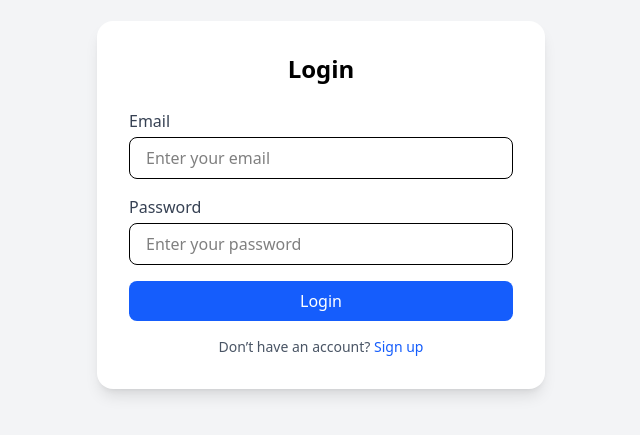
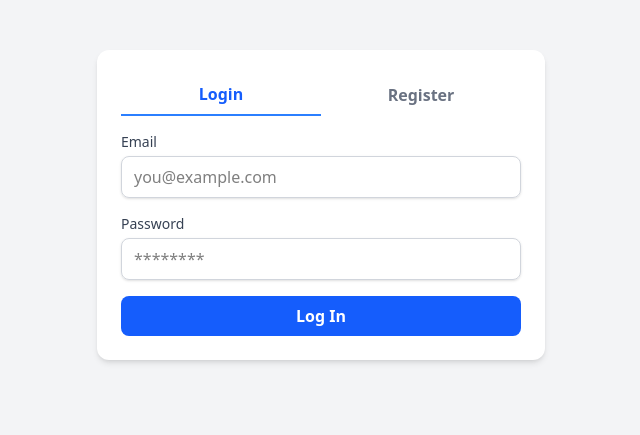
Before and after one commit to nbkurian11/gamifyreading, a React (Vite) app in the folder frontend/: page / in a window 1280 px wide. Shown: the part 195-630 px from the top of the page, without its empty margins (319-959 px from the left). Built offline with nearby package versions, Linux system fonts and the light colour scheme; the HTML template or start-up script is replaced by a standard one.

Commit message:
register

```diff
--- a/frontend/pages/UserLogin.jsx
+++ b/frontend/pages/UserLogin.jsx
@@ -1,46 +1,95 @@
-import React from 'react';
+import React, { useState } from 'react';
 
 const UserLogin = () => {
+  const [activeTab, setActiveTab] = useState('login');
+
   return (
-    <div className="min-h-screen flex items-center justify-center bg-gray-100">
-      <div className="w-full max-w-md bg-white p-8 rounded-2xl shadow-lg">
-        <h2 className="text-2xl font-bold text-center mb-6">Login</h2>
+    <div className="min-h-screen flex items-center justify-center bg-gray-100 px-4">
+      <div className="bg-white p-6 rounded-xl shadow-md w-full max-w-md">
+        {/* Tabs */}
+        <div className="flex justify-around mb-4">
+          <button
+            onClick={() => setActiveTab('login')}
+            className={`w-1/2 py-2 text-center font-semibold ${
+              activeTab === 'login'
+                ? 'border-b-2 border-blue-500 text-blue-600'
+                : 'text-gray-500'
+            }`}
+          >
+            Login
+          </button>
+          <button
+            onClick={() => setActiveTab('register')}
+            className={`w-1/2 py-2 text-center font-semibold ${
+              activeTab === 'register'
+                ? 'border-b-2 border-blue-500 text-blue-600'
+                : 'text-gray-500'
+            }`}
+          >
+            Register
+          </button>
+        </div>
+
+        {/* Forms */}
+        {activeTab === 'login' ? (
           <form className="space-y-4">
             <div>
-            <label className="block text-gray-700 mb-1" htmlFor="email">
-              Email
-            </label>
+              <label className="block text-sm font-medium text-gray-700">Email</label>
               <input
-              id="email"
                 type="email"
-              placeholder="Enter your email"
-              className="w-full px-4 py-2 border rounded-lg focus:outline-none focus:ring-2 focus:ring-blue-500"
+                className="mt-1 block w-full px-3 py-2 border border-gray-300 rounded-lg shadow-sm focus:outline-none focus:ring focus:ring-blue-300"
+                placeholder="you@example.com"
               />
             </div>
             <div>
-            <label className="block text-gray-700 mb-1" htmlFor="password">
-              Password
-            </label>
+              <label className="block text-sm font-medium text-gray-700">Password</label>
               <input
-              id="password"
                 type="password"
-              placeholder="Enter your password"
-              className="w-full px-4 py-2 border rounded-lg focus:outline-none focus:ring-2 focus:ring-blue-500"
+                className="mt-1 block w-full px-3 py-2 border border-gray-300 rounded-lg shadow-sm focus:outline-none focus:ring focus:ring-blue-300"
+                placeholder="********"
               />
             </div>
             <button
               type="submit"
-            className="w-full bg-blue-600 text-white py-2 rounded-lg hover:bg-blue-700 transition"
+              className="w-full py-2 px-4 bg-blue-600 text-white font-semibold rounded-lg hover:bg-blue-700"
             >
-            Login
+              Log In
             </button>
           </form>
-        <p className="mt-4 text-center text-sm text-gray-600">
-          Don’t have an account?{' '}
-          <a href="#" className="text-blue-600 hover:underline">
-            Sign up
-          </a>
-        </p>
+        ) : (
+          <form className="space-y-4">
+            <div>
+              <label className="block text-sm font-medium text-gray-700">Username</label>
+              <input
+                type="text"
+                className="mt-1 block w-full px-3 py-2 border border-gray-300 rounded-lg shadow-sm focus:outline-none focus:ring focus:ring-blue-300"
+                placeholder="yourusername"
+              />
+            </div>
+            <div>
+              <label className="block text-sm font-medium text-gray-700">Email</label>
+              <input
+                type="email"
+                className="mt-1 block w-full px-3 py-2 border border-gray-300 rounded-lg shadow-sm focus:outline-none focus:ring focus:ring-blue-300"
+                placeholder="you@example.com"
+              />
+            </div>
+            <div>
+              <label className="block text-sm font-medium text-gray-700">Password</label>
+              <input
+                type="password"
+                className="mt-1 block w-full px-3 py-2 border border-gray-300 rounded-lg shadow-sm focus:outline-none focus:ring focus:ring-blue-300"
+                placeholder="********"
+              />
+            </div>
+            <button
+              type="submit"
+              className="w-full py-2 px-4 bg-blue-600 text-white font-semibold rounded-lg hover:bg-blue-700"
+            >
+              Register
+            </button>
+          </form>
+        )}
       </div>
     </div>
   );
```
Lines whose indentation alone changed are shown as unchanged.
